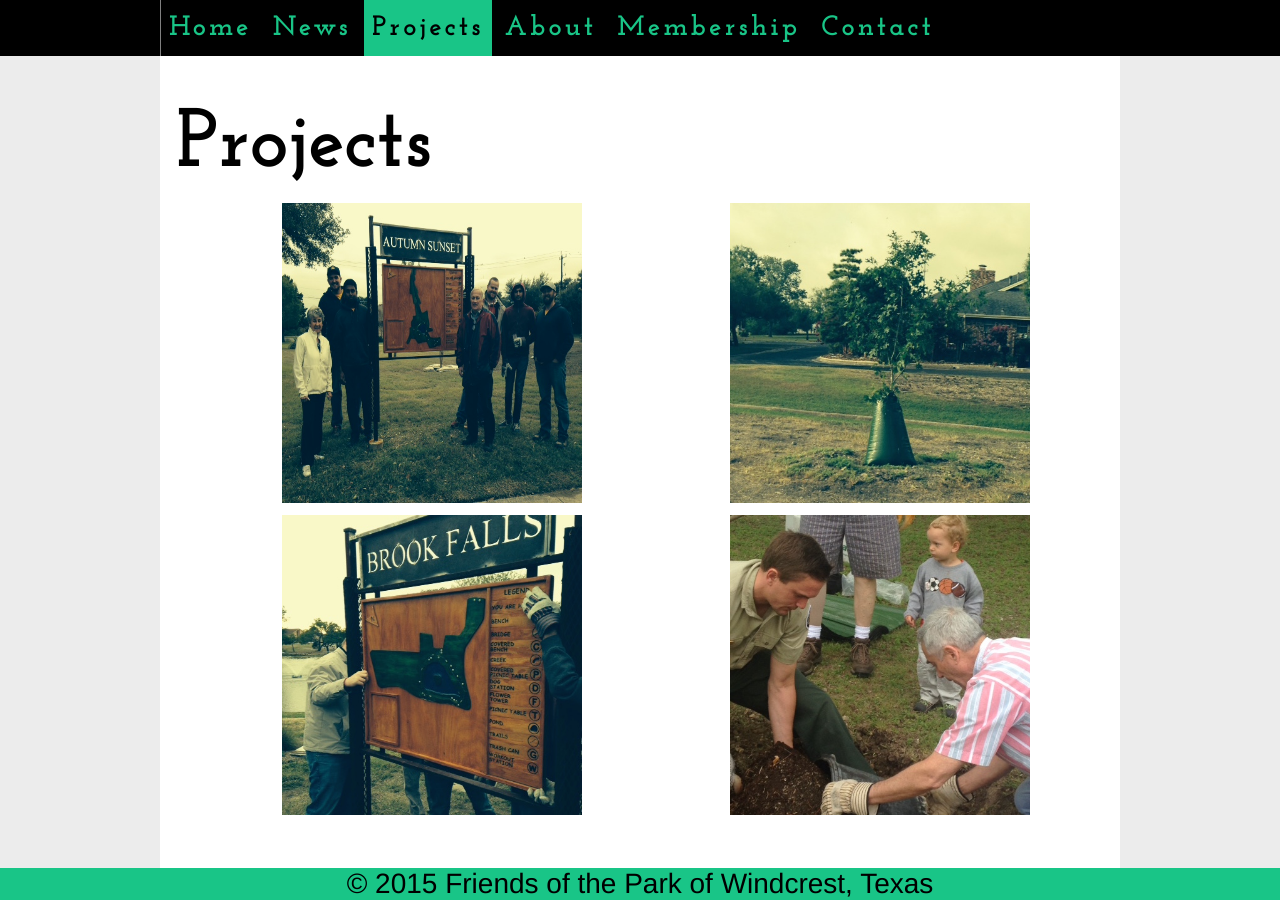
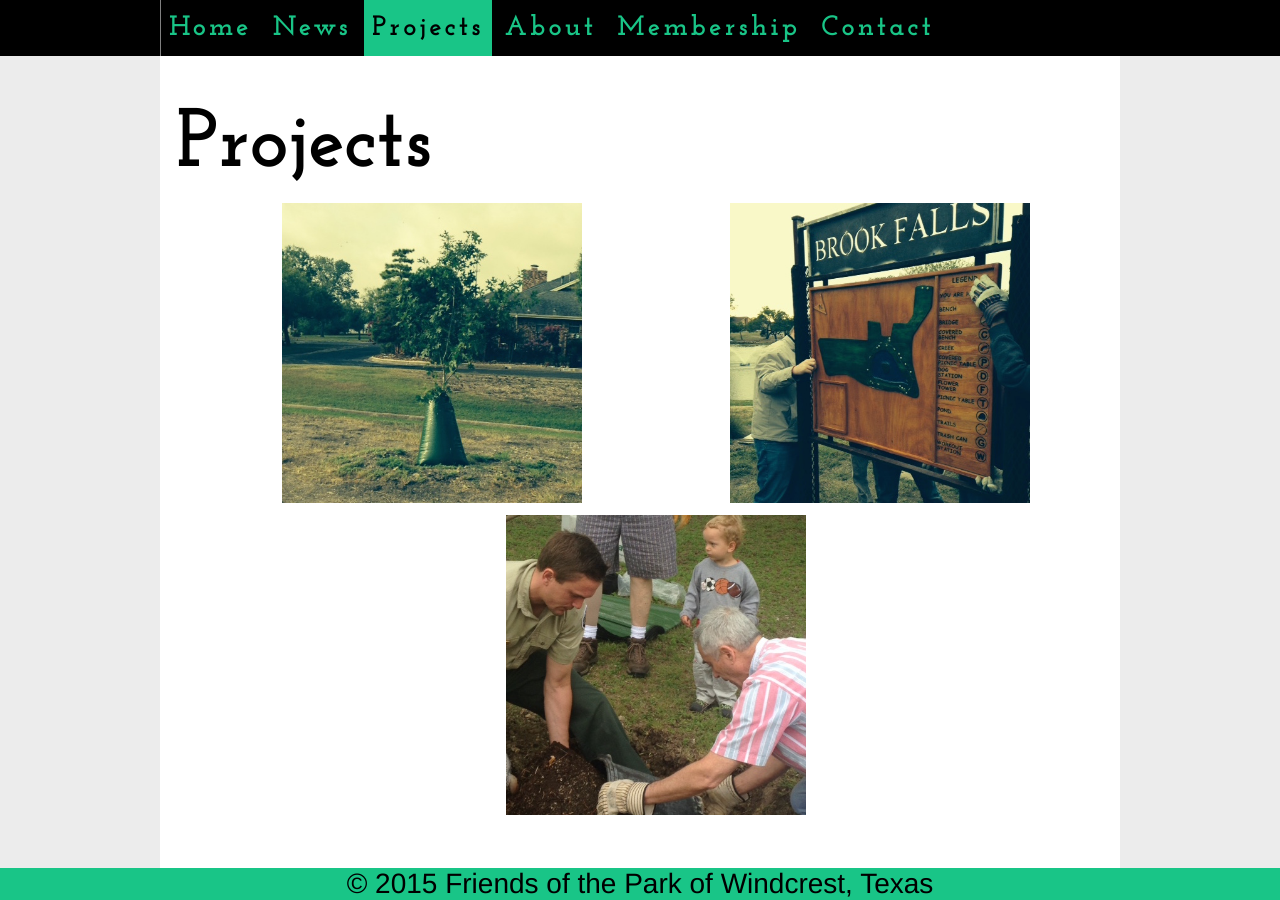
Before and after one commit to friendsoftheparkofwindcresttexas/friendsoftheparkofwindcresttexas.github.io, a Jekyll site: the page built from projects.md, in a window 1280 px wide. Built offline with Jekyll 4.4.1, drawn with Linux system fonts in a browser that asks for light colours; nearby versions of some CDN libraries.

Commit message:
Update SCSS

```diff
--- a/_posts/2015-01-11-new-project.md
+++ /dev/null
@@ -1,9 +0,0 @@
----
-layout: post
-title:  "Second New Post During Demo"
-categories: project
-excerpt: So this will be the little blurb.
-image: /images/Rackers%20Volunteer%20Week,%20Nov%2014,%20Autumn%20Sunset.jpg
----
-
-{% include image.html src="/images/Crestwind, new tree planted.JPG" caption="A new tree planted behind Home Depot"%}
--- a/_sass/_posts.scss
+++ b/_sass/_posts.scss
@@ -25,9 +25,6 @@
     &.center {
         display: table;
         margin: auto;
-        figcaption {
-            display: block;
-        }
     }
 }
 
@@ -39,7 +36,6 @@
         background-color: black;
         bottom: 0;
         color: white;
-        display: inline-block;
         font-family: $base-font-family;
         position: absolute;
         text-align: center;
```
